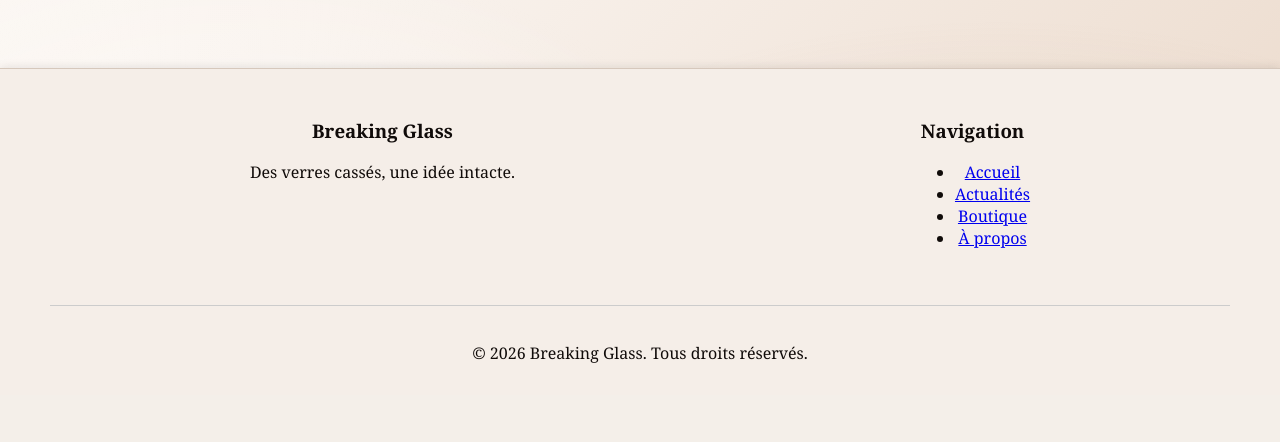
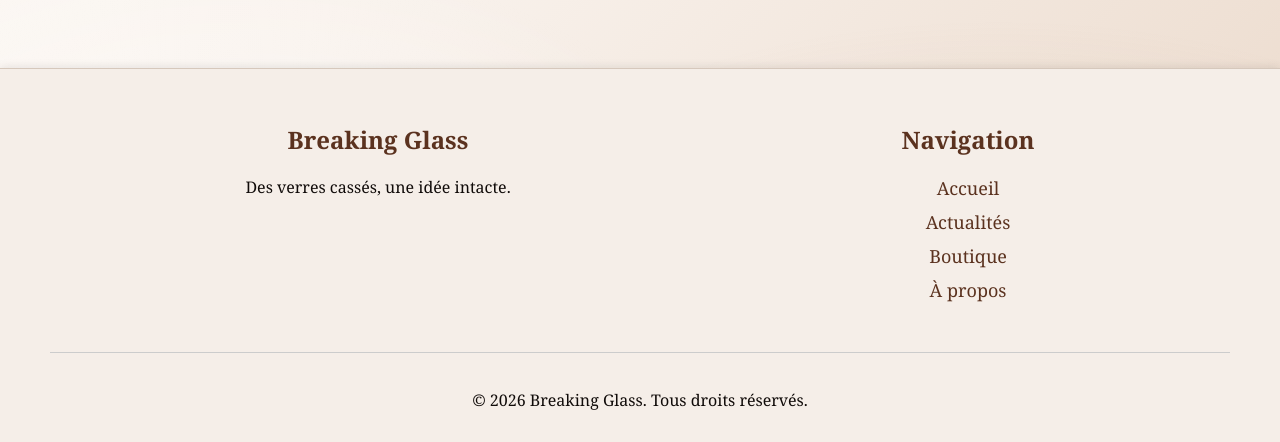
Before and after one commit to LohanCode/Workshop, a PHP site: page /about.php in a window 1280 px wide. Shown: the part 2817-3259 px from the top of the page. Before the commit the page ends 3180 px from the top, so only its background shows below. Run offline with PHP 8.4, Linux system fonts and the light colour scheme.

Commit message:
Css changer

```diff
--- a/styles/styles.css
+++ b/styles/styles.css
@@ -1478,3 +1478,30 @@ footer {
     background-color: #f5eee8;
     padding: 30px 50px 15px;
 }
+
+.colonne h3 {
+    color: #5b321f;
+    font-size: 24px;
+    margin-bottom: 20px;
+}
+
+.colonne ul {
+    list-style: none;
+    padding: 0;
+    margin: 0;
+}
+
+.colonne li {
+    margin-bottom: 10px;
+}
+
+.colonne a {
+    color: #5b321f;
+    text-decoration: none;
+    font-size: 18px;
+}
+
+.colonne a:hover {
+    color: #a85d2a;
+    text-decoration: underline;
+}
```
